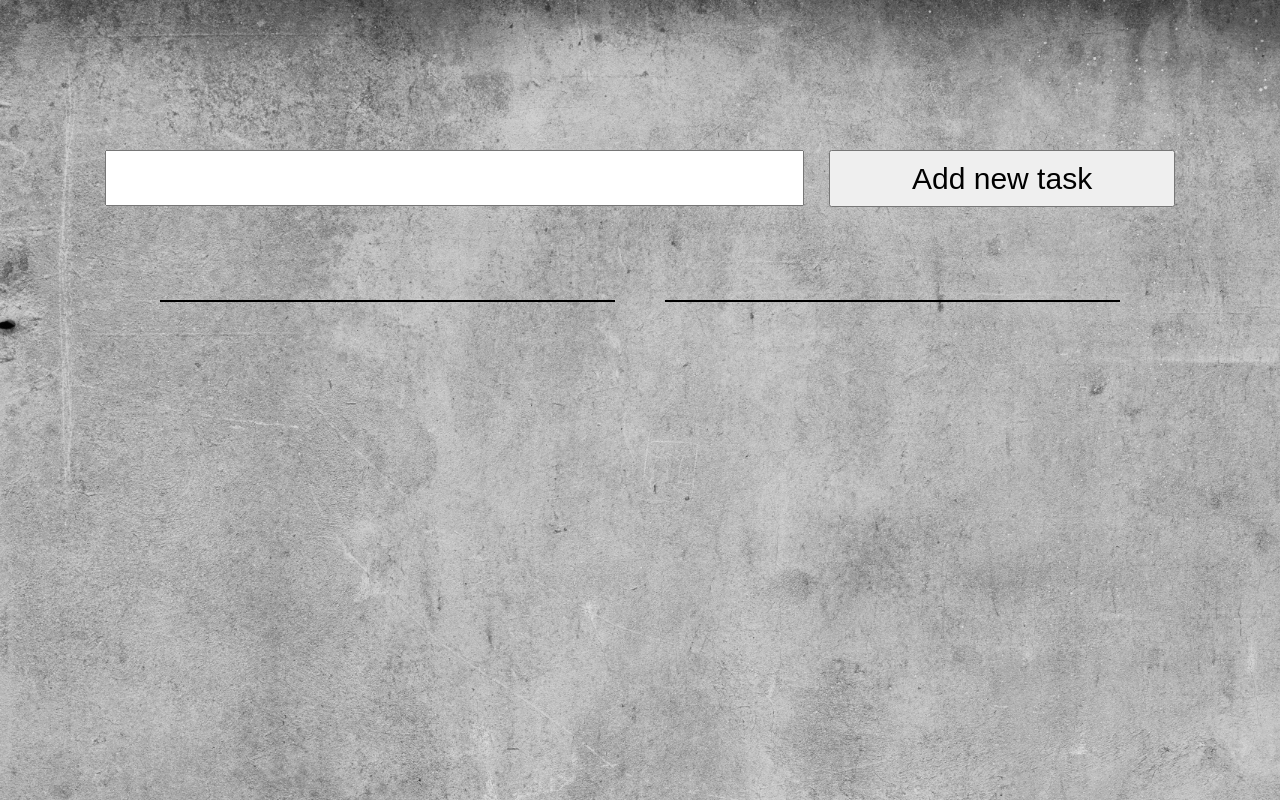
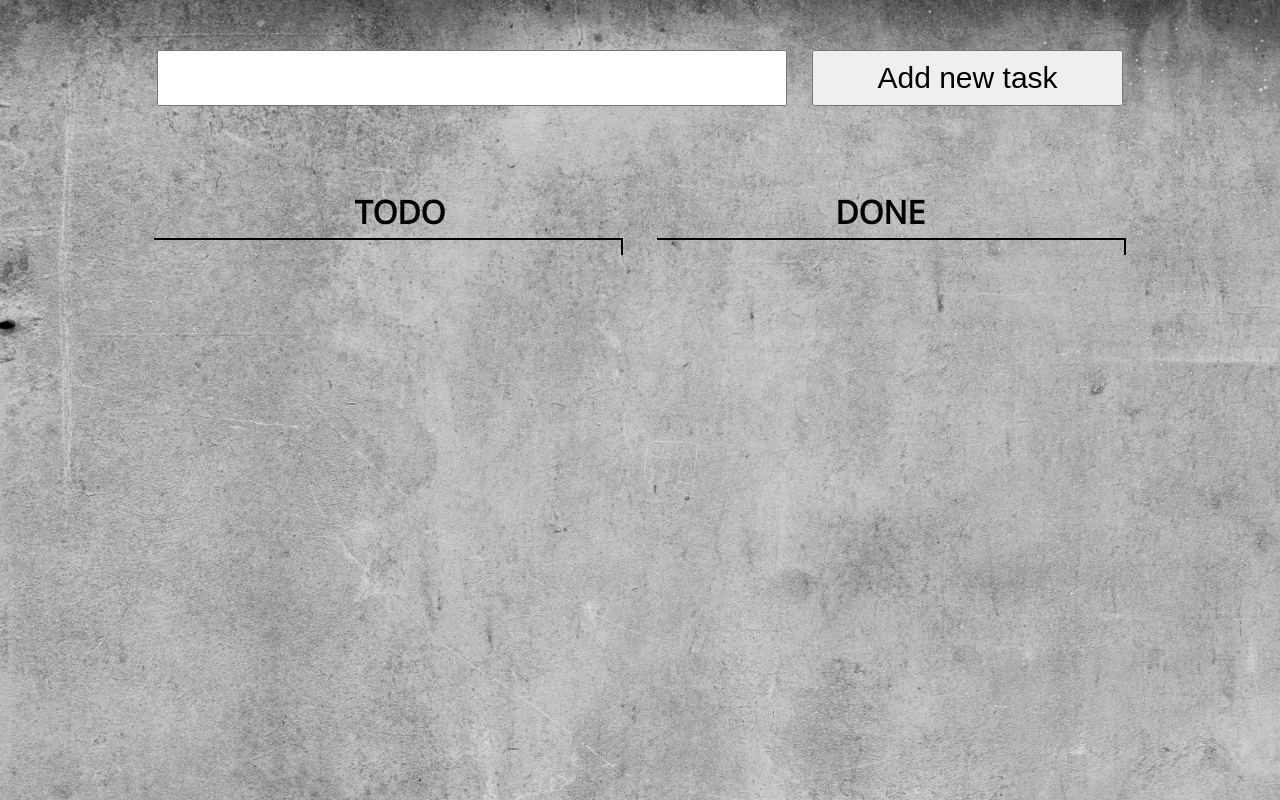
Before and after one commit to MartaSzuran/todo-list-vanilla-js, a website built with Vite: page index.html in a window 1280 px wide. Built offline with nearby package versions, Linux system fonts and the light colour scheme.

Commit message:
add styling

```diff
--- a/main.js
+++ b/main.js
@@ -11,6 +11,10 @@ document.querySelector("#app").innerHTML = `
       <input type='text' id='todo-input'></input>
       <button type='submit'>Add new task</button>
     </form>
+    <div class='headers'>
+      <h1>TODO</h1>
+      <h1>DONE</h1>
+    </div>
     <div class='all-tasks' id='all-tasks'>
       <div class='todo-column' id='todo'></div>
       <div class='done-column' id='done'></div>
@@ -42,7 +46,6 @@ function render() {
   if (tasksFromLocalStorage !== null) {
     tasks = Array.from(tasksFromLocalStorage);
   }
-  console.log(tasks);
   clearTodos();
   clearDone();
   tasks.map((task, index) => {
@@ -60,21 +63,22 @@ function addInfoDiv() {
 
 function assignTaskToDiv(task, index) {
   if (!task.isDone) {
-    const div = addTaskToDiv(task, "todo");
+    const div = addTaskToDiv(task, "todo", index);
     div.addEventListener("dragstart", (ev) => {
       ev.dataTransfer.setData("taskId", index);
     });
   } else {
-    const div = addTaskToDiv(task, "done");
+    const div = addTaskToDiv(task, "done", index);
     div.addEventListener("dragstart", (ev) => {
       ev.dataTransfer.setData("taskId", index);
     });
   }
 }
 
-function addTaskToDiv(task, divId) {
+function addTaskToDiv(task, divId, index) {
   let taskDiv = document.createElement("div");
-  taskDiv.id = `task${task.id}`;
+  taskDiv.id = `task${index}`;
+  taskDiv.classList = "task";
   taskDiv.draggable = true;
   taskDiv.innerText = `${task.text}`;
   let taskList = document.getElementById(divId);
--- a/style.css
+++ b/style.css
@@ -10,9 +10,9 @@ body {
 }
 
 .tasks-form {
-  margin: 150px auto 0px auto;
-  width: 90%;
-  height: 150px;
+  margin: 50px auto 20px auto;
+  width: 81%;
+  height: 120px;
   text-align: center;
   display: flex;
   flex-direction: row;
@@ -29,35 +29,47 @@ input {
 
 button {
   width: 30%;
-  height: 57px;
+  height: fit-content;
+  padding: 9px;
   font-size: 30px;
 }
 
+.headers {
+  display: flex;
+  width: 75%;
+  margin: auto;
+  padding-bottom: 5px;
+}
+
 h1 {
-  text-align: center;
-  font-size: 30px;
+  margin: auto;
 }
 
 .all-tasks {
   margin: auto;
-  width: 75%;
-  padding: 0px 150px 0px 150px;
+  width: 76%;
   max-height: fit-content;
-  border-radius: 15px;
-  display: inline-block;
   display: flex;
-  gap: 50px;
+  gap: 34px;
   font-size: 30px;
+  font-weight: 600;
+  justify-content: center;
 }
 
 .todo-column {
   width: 50%;
   border-top: solid black 2px;
   border-right: solid black 2px;
+  padding: 5px 0px 10px 20px;
 }
 
 .done-column {
   width: 50%;
   border-top: solid black 2px;
   border-right: solid black 2px;
+  padding: 5px 0px 10px 20px;
 }
+
+.task {
+  padding-bottom: 3px;
+}
```
